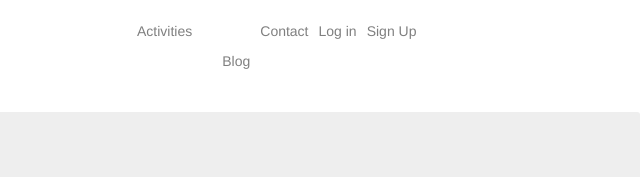
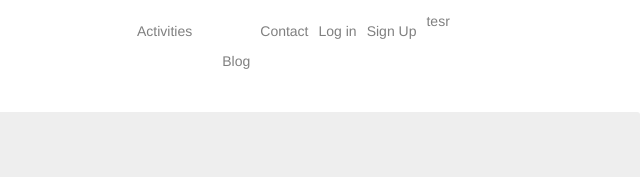
Before and after one commit to sibura/New-folder, a plain HTML site: page index.html in a window 1280 px wide. Shown: the top 177 px of the page, 640-1280 px from the left. Drawn offline with nearby package versions, Linux system fonts and the light colour scheme.

Commit message:
new project

```diff
--- a/index.html
+++ b/index.html
@@ -42,7 +42,7 @@
           </li>
            <li class="nav-item">
             <a class="nav-link" href="#">Sign Up</a>
-          </li>
+          </li><a class="nav-link" href="#">tesr</a>
         </ul>
       </div>
     </nav>
```
